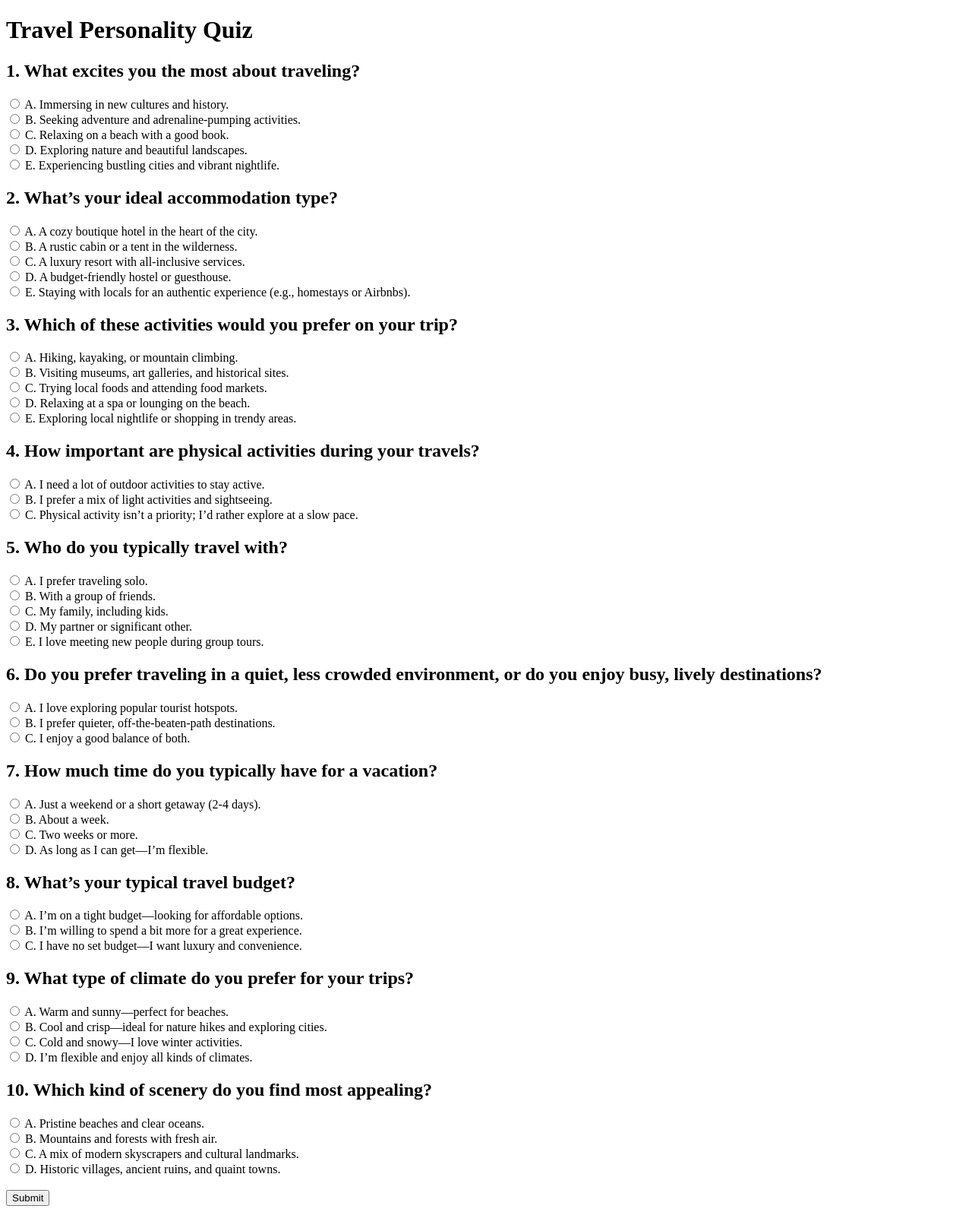
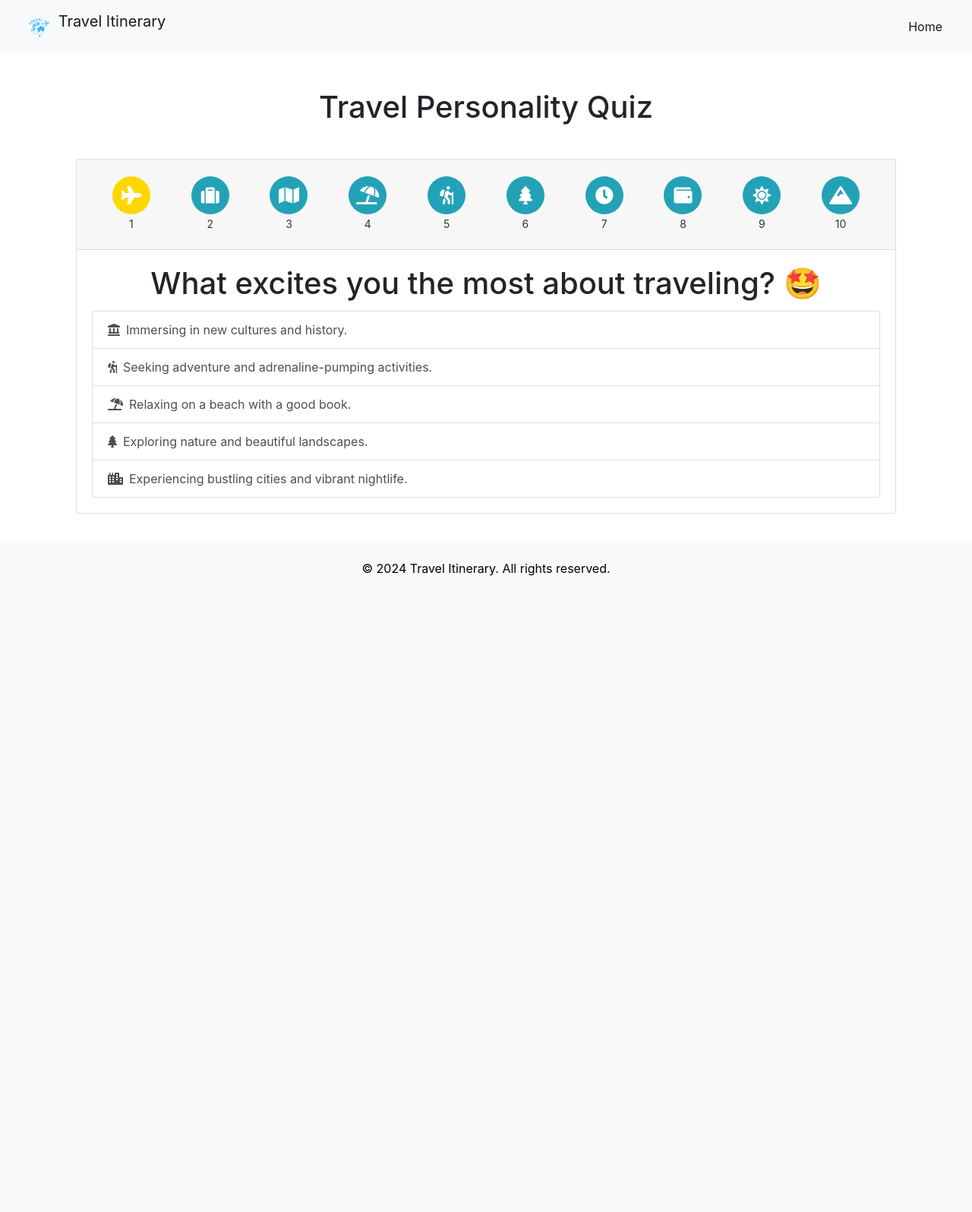
Before and after one commit to Group-8-Travel-Itinerary/Travel-Itinerary, a Flask app: page /quiz in a window 1280 px wide. Shown: the whole page at 76% size. After the commit the page ends 758 px from the top, so only its background shows below. Run offline with Flask 3, Linux system fonts and the light colour scheme; parts of the project's set-up code (start-up, migrations or seed data) failed here and were passed over; some libraries are stand-ins or nearby versions.

Commit message:
integrate travel quiz component
Remove openAI api key from config

```diff
--- a/app.py
+++ b/app.py
@@ -1,5 +1,7 @@
 # Description: This file contains the code for the Flask app that will be used to run the web application.
 # Imports the necessary modules and libraries
+import json
+from pathlib import Path
 from flask import Flask, render_template, request, url_for, flash, redirect, session
 from datetime import datetime, timedelta
 
@@ -99,11 +101,18 @@ def quiz():
     custom_quiz = session.get('custom_quiz')
 
     if custom_quiz:
+        print("Custom Quiz from session:", session.get('custom_quiz'))
+
         # If there is a custom quiz in the session, render it
         return render_template('quiz.html', quiz=custom_quiz)
 
-    # Otherwise, load a basic quiz template or default quiz data
-    return render_template('quiz.html')
+    # Otherwise, load hard-coded quiz data from a JSON file
+    # This won't work if the custom quiz already exists in the session
+    quiz_data_file = Path('static/data/quiz_data.json')
+    if quiz_data_file.exists():
+        with open(quiz_data_file, 'r') as f:
+            default_quiz = json.load(f)
+    return render_template('quiz.html', quiz= default_quiz)
 
 @app.route('/itinerary', methods=['GET', 'POST'])
 def itinerary():
@@ -132,8 +141,6 @@ def itinerary():
         destination = session['destination']
 
         prompt = form_itinerary_prompt(destination, formatted_answers, quiz_instructions, itinerary_activities)
-
-
 
         itinerary = get_itinerary(prompt)
 
--- a/integrations.py
+++ b/integrations.py
@@ -119,7 +119,8 @@ def get_custom_quiz(prompt):
     {"role": "system", "content": "You are an expert travel assistant."},
     {
         "role": "user",
-        "content": f"""Create a personalized 10-question travel personality quiz for a user interested in: {prompt}. Format the response in JSON with the following structure:
+        "content": f"""Create a personalized 10-question travel personality quiz for a user interested in: {prompt}. **Do not use any markdown formatting or backticks**.
+            Format the response strictly as valid JSON with the following structure (no extra characters, no backticks):
         {{
             "quiz_title": "Travel Personality Quiz",
             "questions": [
--- /dev/null
+++ b/static/css/quiz.css
@@ -0,0 +1,44 @@
+ /* Step Indicator Styling */
+ .step-indicator {
+    position: relative;
+    padding: 10px 0;
+    /* border-bottom: 2px solid #38b6ff; */
+}
+
+.step {
+    text-align: center;
+    flex: 1;
+    position: relative;
+}
+
+.icon-circle {
+    width: 50px;
+    height: 50px;
+    border-radius: 50%;
+    background-color: #23a2b7;
+    color: white;
+    display: flex;
+    align-items: center;
+    justify-content: center;
+    font-size: 24px;
+    margin: 0 auto;
+}
+
+.step-number {
+    margin-top: 5px;
+    font-size: 14px;
+    color: #333;
+}
+
+.step.active .icon-circle {
+    background-color: #ffd700;
+}
+
+.step.completed .icon-circle {
+    background-color: #38b6ff;
+}
+
+/* Question Card Styling */
+.question-card {
+    margin-top: 20px;
+}
--- /dev/null
+++ b/static/js/quiz.js
@@ -0,0 +1,69 @@
+// Initialize variables
+let currentQuestionIndex = 0;
+const answers = [];
+
+// Constants for classes
+const LIST_GROUP_ITEM_CLASSES = 'list-group-item list-group-item-action d-flex align-items-center';
+// Constants for selecting elements
+const QUESTION_TEXT_ELEMENT = document.getElementById('question-text');
+const ANSWERS_ELEMENT = document.getElementById('answers');
+
+// Function to update the step indicator
+function updateStepIndicator(currentStep) {
+    const steps = document.querySelectorAll('.step');
+    steps.forEach((step, index) => {
+        step.classList.toggle('completed', index < currentStep);
+        step.classList.toggle('active', index === currentStep);
+    });
+}
+
+// Function to create an answer button
+function createAnswerButton({ answerText, icon }) {
+    const button = document.createElement('button');
+    button.className = LIST_GROUP_ITEM_CLASSES;
+    button.innerHTML = `<i class="${icon} mr-2"></i> ${answerText}`;
+    button.onclick = () => handleAnswerSelection(answerText);
+    return button;
+}
+
+// Function to load a question
+function loadQuestion(index) {
+    const { question, options } = quizData.questions[index];
+
+    QUESTION_TEXT_ELEMENT.textContent = question;
+    // Clear previous answers
+    ANSWERS_ELEMENT.innerHTML = '';
+
+    // Load answers as buttons
+    options.forEach( ({text, icon}) => {
+        ANSWERS_ELEMENT.appendChild(createAnswerButton({answerText: text, icon}));
+    });
+}
+
+// Function to handle answer selection
+function handleAnswerSelection(selectedText) {
+    answers[currentQuestionIndex] = selectedText;
+    updateHiddenInputWithAnswer(selectedText, currentQuestionIndex);
+
+    if (currentQuestionIndex < quizData.questions.length - 1) {
+        currentQuestionIndex++;
+        updateStepIndicator(currentQuestionIndex);
+        loadQuestion(currentQuestionIndex);
+    } else {
+        submitQuizForm();
+    }
+}
+
+// Function to update the hidden input
+function updateHiddenInputWithAnswer(answer, index) {
+    document.getElementById(`answer${index + 1}`).value = answer;
+}
+
+// Handle form submission
+function submitQuizForm() {
+    document.getElementById('quiz-form').submit();
+}
+
+// Initialize the quiz
+updateStepIndicator(0);
+loadQuestion(currentQuestionIndex);
--- a/templates/base.html
+++ b/templates/base.html
@@ -6,6 +6,9 @@
     <title>{% block title %}Travel Itinerary{% endblock %}</title>
     <link rel="stylesheet" href="/static/css/app.css">
     <link href="https://cdn.jsdelivr.net/npm/bootstrap@5.3.3/dist/css/bootstrap.min.css" rel="stylesheet" integrity="sha384-QWTKZyjpPEjISv5WaRU9OFeRpok6YctnYmDr5pNlyT2bRjXh0JMhjY6hW+ALEwIH" crossorigin="anonymous">
+
+    {% block extra_styles %}
+    {% endblock %}
 </head>
 <body>
     <!-- Bootstrap JS Bundle
@@ -40,5 +43,8 @@
     <footer class="bg-light text-center py-4">
         <p>&copy; 2024 Travel Itinerary. All rights reserved.</p>
     </footer>
+
+    {% block extra_scripts %}
+    {% endblock %}
 </body>
 </html>
--- a/templates/quiz.html
+++ b/templates/quiz.html
@@ -1,119 +1,145 @@
-<!DOCTYPE html>
-<html lang="en">
-<head>
-    <meta charset="UTF-8">
-    <meta name="viewport" content="width=device-width, initial-scale=1.0">
-    <title>Travel Quiz</title>
-</head>
-<body>
-    <h1>Travel Personality Quiz</h1>
-    <form method="POST" action="{{ url_for('quiz') }}">
-        <h2>1. What excites you the most about traveling?</h2>
-        <input type="radio" id="question1a" name="answer1" value="A">
-        <label for="question1a">A. Immersing in new cultures and history.</label><br>
-        <input type="radio" id="question1b" name="answer1" value="B">
-        <label for="question1b">B. Seeking adventure and adrenaline-pumping activities.</label><br>
-        <input type="radio" id="question1c" name="answer1" value="C">
-        <label for="question1c">C. Relaxing on a beach with a good book.</label><br>
-        <input type="radio" id="question1d" name="answer1" value="D">
-        <label for="question1d">D. Exploring nature and beautiful landscapes.</label><br>
-        <input type="radio" id="question1e" name="answer1" value="E">
-        <label for="question1e">E. Experiencing bustling cities and vibrant nightlife.</label><br>
+{% extends "base.html" %}
+{% block title %}Travel Itinerary Quiz{% endblock %}
 
-        <h2>2. What’s your ideal accommodation type?</h2>
-        <input type="radio" id="question2a" name="answer2" value="A">
-        <label for="question2a">A. A cozy boutique hotel in the heart of the city.</label><br>
-        <input type="radio" id="question2b" name="answer2" value="B">
-        <label for="question2b">B. A rustic cabin or a tent in the wilderness.</label><br>
-        <input type="radio" id="question2c" name="answer2" value="C">
-        <label for="question2c">C. A luxury resort with all-inclusive services.</label><br>
-        <input type="radio" id="question2d" name="answer2" value="D">
-        <label for="question2d">D. A budget-friendly hostel or guesthouse.</label><br>
-        <input type="radio" id="question2e" name="answer2" value="E">
-        <label for="question2e">E. Staying with locals for an authentic experience (e.g., homestays or Airbnbs).</label><br>
+{% block extra_styles %}
+<link href="https://stackpath.bootstrapcdn.com/bootstrap/4.5.2/css/bootstrap.min.css" rel="stylesheet">
 
-        <h2>3. Which of these activities would you prefer on your trip?</h2>
-        <input type="radio" id="question3a" name="answer3" value="A">
-        <label for="question3a">A. Hiking, kayaking, or mountain climbing.</label><br>
-        <input type="radio" id="question3b" name="answer3" value="B">
-        <label for="question3b">B. Visiting museums, art galleries, and historical sites.</label><br>
-        <input type="radio" id="question3c" name="answer3" value="C">
-        <label for="question3c">C. Trying local foods and attending food markets.</label><br>
-        <input type="radio" id="question3d" name="answer3" value="D">
-        <label for="question3d">D. Relaxing at a spa or lounging on the beach.</label><br>
-        <input type="radio" id="question3e" name="answer3" value="E">
-        <label for="question3e">E. Exploring local nightlife or shopping in trendy areas.</label><br>
+<link href="/static/css/quiz.css" rel="stylesheet">
+<link href="https://cdnjs.cloudflare.com/ajax/libs/font-awesome/5.15.4/css/all.min.css" rel="stylesheet">
+{% endblock %}
 
-        <h2>4. How important are physical activities during your travels?</h2>
-        <input type="radio" id="question4a" name="answer4" value="A">
-        <label for="question4a">A. I need a lot of outdoor activities to stay active.</label><br>
-        <input type="radio" id="question4b" name="answer4" value="B">
-        <label for="question4b">B. I prefer a mix of light activities and sightseeing.</label><br>
-        <input type="radio" id="question4c" name="answer4" value="C">
-        <label for="question4c">C. Physical activity isn’t a priority; I’d rather explore at a slow pace.</label><br>
+{% block content %}
+<h1>{{ quiz.quiz_title }}</h1>
+<div class="container mt-4">
 
-        <h2>5. Who do you typically travel with?</h2>
-        <input type="radio" id="question5a" name="answer5" value="A">
-        <label for="question5a">A. I prefer traveling solo.</label><br>
-        <input type="radio" id="question5b" name="answer5" value="B">
-        <label for="question5b">B. With a group of friends.</label><br>
-        <input type="radio" id="question5c" name="answer5" value="C">
-        <label for="question5c">C. My family, including kids.</label><br>
-        <input type="radio" id="question5d" name="answer5" value="D">
-        <label for="question5d">D. My partner or significant other.</label><br>
-        <input type="radio" id="question5e" name="answer5" value="E">
-        <label for="question5e">E. I love meeting new people during group tours.</label><br>
+    <!-- Question and Answer Section -->
+    <div class="row justify-content-center">
+        <div class="col-md-12">
+            <form id="quiz-form" method="POST" action="/quiz">
+                <div class="card question-card">
+                    <div class="card-header">
+                        <!-- Step Indicator Section-->
+     <div class="row justify-content-center">
+        <div class="col-12">
+            <div class="step-indicator d-flex flex-wrap justify-content-between" aria-hidden="true">
+                <!-- Steps 1-10 -->
+                <div class="step">
+                    <div class="icon-circle">
+                        <i class="fas fa-plane"></i>
+                    </div>
+                    <span class="step-number">1</span>
+                </div>
+                <div class="step">
+                    <div class="icon-circle">
+                        <i class="fas fa-suitcase"></i>
+                    </div>
+                    <span class="step-number">2</span>
+                </div>
+                <div class="step">
+                    <div class="icon-circle">
+                        <i class="fas fa-map"></i>
+                    </div>
+                    <span class="step-number">3</span>
+                </div>
+                <div class="step">
+                    <div class="icon-circle">
+                        <i class="fas fa-umbrella-beach"></i>
+                    </div>
+                    <span class="step-number">4</span>
+                </div>
+                <div class="step">
+                    <div class="icon-circle">
+                        <i class="fas fa-hiking"></i>
+                    </div>
+                    <span class="step-number">5</span>
+                </div>
+                <div class="step">
+                    <div class="icon-circle">
+                        <i class="fas fa-tree"></i>
+                    </div>
+                    <span class="step-number">6</span>
+                </div>
+                <div class="step">
+                    <div class="icon-circle">
+                        <i class="fas fa-clock"></i>
+                    </div>
+                    <span class="step-number">7</span>
+                </div>
+                <div class="step">
+                    <div class="icon-circle">
+                        <i class="fas fa-wallet"></i>
+                    </div>
+                    <span class="step-number">8</span>
+                </div>
+                <div class="step">
+                    <div class="icon-circle">
+                        <i class="fas fa-sun"></i>
+                    </div>
+                    <span class="step-number">9</span>
+                </div>
+                <div class="step">
+                    <div class="icon-circle">
+                        <i class="fas fa-mountain"></i>
+                    </div>
+                    <span class="step-number">10</span>
+                </div>
+            </div>
+        </div>
+    </div>
+                    </div>
+                    <div class="card-body">
+                        <h1 class="card-title" id="question-text">Question will appear here</h1>
+                        <div class="list-group" id="answers">
+                            <!-- Answers will be inserted here -->
+                        </div>
+                        <!-- Hidden Answers To Submit to Backend -->
+                        <input type="hidden" name="answer1" id="answer1">
+                        <input type="hidden" name="answer2" id="answer2">
+                        <input type="hidden" name="answer3" id="answer3">
+                        <input type="hidden" name="answer4" id="answer4">
+                        <input type="hidden" name="answer5" id="answer5">
+                        <input type="hidden" name="answer6" id="answer6">
+                        <input type="hidden" name="answer7" id="answer7">
+                        <input type="hidden" name="answer8" id="answer8">
+                        <input type="hidden" name="answer9" id="answer9">
+                        <input type="hidden" name="answer10" id="answer10">
+                    </div>
 
-        <h2>6. Do you prefer traveling in a quiet, less crowded environment, or do you enjoy busy, lively destinations?</h2>
-        <input type="radio" id="question6a" name="answer6" value="A">
-        <label for="question6a">A. I love exploring popular tourist hotspots.</label><br>
-        <input type="radio" id="question6b" name="answer6" value="B">
-        <label for="question6b">B. I prefer quieter, off-the-beaten-path destinations.</label><br>
-        <input type="radio" id="question6c" name="answer6" value="C">
-        <label for="question6c">C. I enjoy a good balance of both.</label><br>
+                </div>
+            </form>
+        </div>
+    </div>
+</div>
 
-        <h2>7. How much time do you typically have for a vacation?</h2>
-        <input type="radio" id="question7a" name="answer7" value="A">
-        <label for="question7a">A. Just a weekend or a short getaway (2-4 days).</label><br>
-        <input type="radio" id="question7b" name="answer7" value="B">
-        <label for="question7b">B. About a week.</label><br>
-        <input type="radio" id="question7c" name="answer7" value="C">
-        <label for="question7c">C. Two weeks or more.</label><br>
-        <input type="radio" id="question7d" name="answer7" value="D">
-        <label for="question7d">D. As long as I can get—I’m flexible.</label><br>
+{% endblock %}
 
-        <h2>8. What’s your typical travel budget?</h2>
-        <input type="radio" id="question8a" name="answer8" value="A">
-        <label for="question8a">A. I’m on a tight budget—looking for affordable options.</label><br>
-        <input type="radio" id="question8b" name="answer8" value="B">
-        <label for="question8b">B. I’m willing to spend a bit more for a great experience.</label><br>
-        <input type="radio" id="question8c" name="answer8" value="C">
-        <label for="question8c">C. I have no set budget—I want luxury and convenience.</label><br>
+{% block extra_scripts %}
+<!-- Bootstrap Dependencies -->
+<script src="https://code.jquery.com/jquery-3.3.1.slim.min.js" integrity="sha384-q8i/X+965DzO0rT7abK41JStQIAqVgRVzpbzo5smXKp4YfRvH+8abtTE1Pi6jizo" crossorigin="anonymous"></script>
+<script src="https://cdn.jsdelivr.net/npm/popper.js@1.14.6/dist/umd/popper.min.js" integrity="sha384-wHAiFfRlMFy6i5SRaxvfOCifBUQy1xHdJ/yoi7FRNXMRBu5WHdZYu1hA6ZOblgut" crossorigin="anonymous"></script>
+<script src="https://cdn.jsdelivr.net/npm/bootstrap@4.2.1/dist/js/bootstrap.min.js" integrity="sha384-B0UglyR+jN6CkvvICOB2joaf5I4l3gm9GU6Hc1og6Ls7i6U/mkkaduKaBhlAXv9k" crossorigin="anonymous"></script>
+<script src="https://stackpath.bootstrapcdn.com/bootstrap/4.5.2/js/bootstrap.min.js"></script>
 
-        <h2>9. What type of climate do you prefer for your trips?</h2>
-        <input type="radio" id="question9a" name="answer9" value="A">
-        <label for="question9a">A. Warm and sunny—perfect for beaches.</label><br>
-        <input type="radio" id="question9b" name="answer9" value="B">
-        <label for="question9b">B. Cool and crisp—ideal for nature hikes and exploring cities.</label><br>
-        <input type="radio" id="question9c" name="answer9" value="C">
-        <label for="question9c">C. Cold and snowy—I love winter activities.</label><br>
-        <input type="radio" id="question9d" name="answer9" value="D">
-        <label for="question9d">D. I’m flexible and enjoy all kinds of climates.</label><br>
+<script>
+// Get rid of extra quotes and escape characters
+function cleanJSON(rawData) {
+    let cleanedData = rawData.trim();
 
-        <h2>10. Which kind of scenery do you find most appealing?</h2>
-        <input type="radio" id="question10a" name="answer10" value="A">
-        <label for="question10a">A. Pristine beaches and clear oceans.</label><br>
-        <input type="radio" id="question10b" name="answer10" value="B">
-        <label for="question10b">B. Mountains and forests with fresh air.</label><br>
-        <input type="radio" id="question10c" name="answer10" value="C">
-        <label for="question10c">C. A mix of modern skyscrapers and cultural landmarks.</label><br>
-        <input type="radio" id="question10d" name="answer10" value="D">
-        <label for="question10d">D. Historic villages, ancient ruins, and quaint towns.</label><br>
+    if (cleanedData.startsWith('"') && cleanedData.endsWith('"')) {
+        cleanedData = cleanedData.slice(1, -1);
+    }
 
-        <br>
-        <input type="submit" value="Submit">
-    </form>
+    cleanedData = cleanedData.replace(/\\"/g, '"');
+    cleanedData = cleanedData.replace(/\\n/g, '\\n');
+    return cleanedData;
+}
 
+// Initilise quiz data from json
+const rawDataQuiz = '{{ quiz | tojson | safe }}';
+const cleanedRawDataQuiz = cleanJSON(rawDataQuiz);
+const quizData = JSON.parse(cleanedRawDataQuiz);
 
-</body>
-</html>
+</script>
+
+<script src="/static/js/quiz.js" defer></script>
+{% endblock %}
```
Also changed, not shown: config.yaml (deleted, +0 -10 lines), static/data/quiz_data.json (added, +96 -0 lines).
